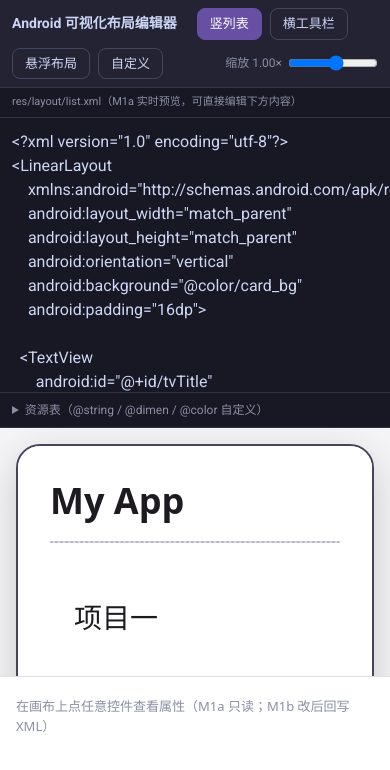
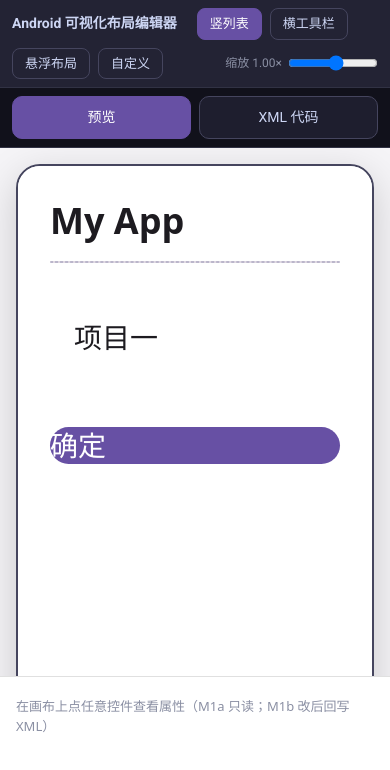
Before and after one commit to jiji5188/android-xml-canvas, a Next.js app: page /xml in a window 390 px wide. Shown: the top 770 px of the page. Built offline with nearby package versions, Linux system fonts and the light colour scheme.

Commit message:
feat(mobile): 窄屏下预览与 XML 代码分成两个视图
手机屏幕小，上下堆叠会把两侧都压扁。改为在 <=900px 时显示
「预览 / XML 代码」标签，一次只显示一个视图（桌面端不变，
仍是左右分栏）。

```diff
--- a/components/XmlEditor.tsx
+++ b/components/XmlEditor.tsx
@@ -139,6 +139,8 @@ export function XmlEditor() {
   const [selectedPath, setSelectedPath] = useState<string | null>(null);
   const [scale, setScale] = useState(1);
 
+  const [mobileView, setMobileView] = useState<"preview" | "code">("preview");
+
   const resources: ResourceTable = useMemo(() => {
     return resourceFragment.trim() ? mergeResourceFragment(resourceFragment) : DEFAULT_RESOURCES;
   }, [resourceFragment]);
@@ -212,8 +214,14 @@ export function XmlEditor() {
         </label>
       </div>
 
+      {/* 移动端视图切换：手机屏幕小，代码区与画布不同屏显示 */}
+      <div className="axv-mobile-tabs">
+        <button className={mobileView === "preview" ? "active" : ""} onClick={() => setMobileView("preview")}>预览</button>
+        <button className={mobileView === "code" ? "active" : ""} onClick={() => setMobileView("code")}>XML 代码</button>
+      </div>
+
       {/* 主体：左 XML / 右画布 */}
-      <div className="axv-split">
+      <div className={`axv-split axv-view-${mobileView}`}>
         {/* 左：XML 代码区 */}
         <div className="axv-left-pane">
           <div style={{ padding: "6px 12px", fontSize: 11, color: "#8a8fa3", background: "#181825", borderBottom: "1px solid #313244" }}>
--- a/components/xml-canvas.css
+++ b/components/xml-canvas.css
@@ -142,6 +142,48 @@
   }
 }
 
+/* ===== 移动端视图切换标签（仅窄屏显示，手机分「预览 / XML 代码」两屏） ===== */
+.axv-mobile-tabs {
+  display: none;
+}
+
+@media (max-width: 900px) {
+  .axv-mobile-tabs {
+    display: flex;
+    gap: 8px;
+    padding: 8px 12px;
+    background: #11111b;
+    border-bottom: 1px solid #313244;
+  }
+  .axv-mobile-tabs button {
+    flex: 1;
+    padding: 10px 0;
+    border-radius: 10px;
+    font-size: 14px;
+    cursor: pointer;
+    background: #1e1e2e;
+    color: #cdd6f4;
+    border: 1px solid #45455e;
+  }
+  .axv-mobile-tabs button.active {
+    background: #6750A4;
+    color: #fff;
+    border-color: #6750A4;
+  }
+  /* 两个视图互斥：窄屏一次只显示一个 */
+  .axv-split.axv-view-preview .axv-left-pane {
+    display: none;
+  }
+  .axv-split.axv-view-code .axv-right-pane {
+    display: none;
+  }
+  .axv-split.axv-view-code .axv-left-pane {
+    height: auto;
+    flex: 1;
+    min-height: 0;
+  }
+}
+
 .axv-prop-panel {
   background: #fff;
   color: #1d1b20;
```
